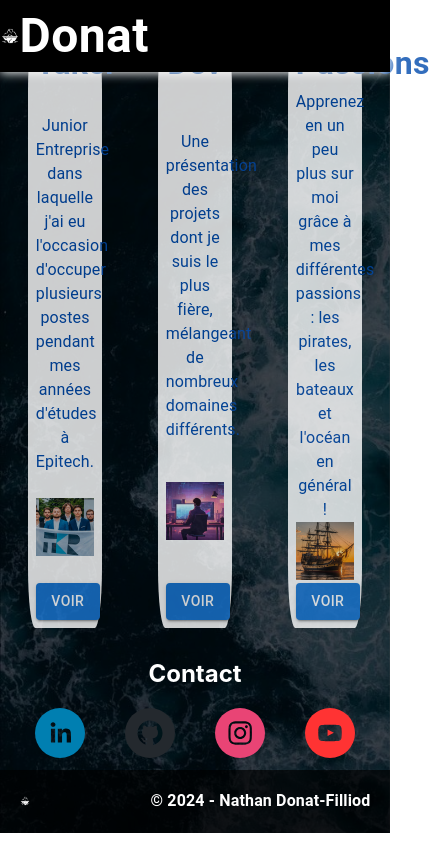
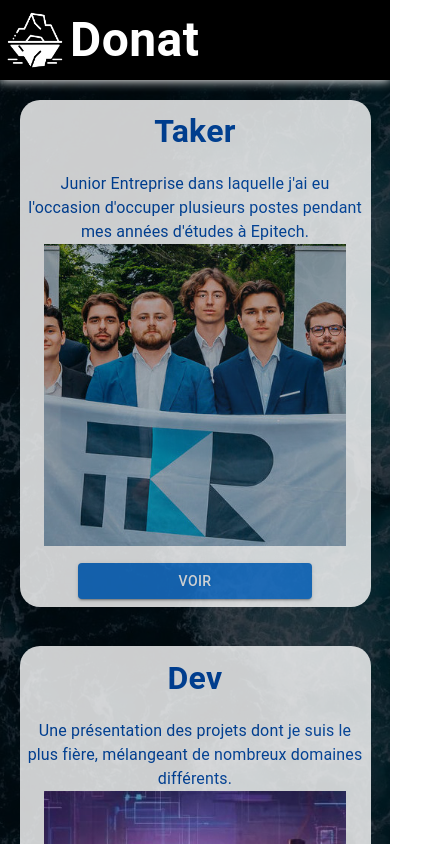
Before and after one commit to DonatNathan/donat-website, a React (Create React App) app: page / in a window 390 px wide. Shown: the top 844 px of the page, 430 px wide, since content can reach past the window. Built offline with nearby package versions, Linux system fonts and the light colour scheme.

Commit message:
[FIX] - Responsive website

```diff
--- a/src/modules/footer/Footer.js
+++ b/src/modules/footer/Footer.js
@@ -3,8 +3,8 @@ import { Box, Typography } from "@mui/material";
 
 const Footer = () => {
     return (
-        <Box sx={{width: "90%", padding: "5%", display: "flex", justifyContent: "space-between", alignItems: "center", backgroundColor: "rgba(0, 0, 0, 0.9)"}}>
-            <img alt="White Donat logo" src="/images/logo_white.png" width="3%" />
+        <Box sx={{width: "90%", flex: "0 1 150px", paddingLeft: "5%", paddingRight: "5%", display: "flex", justifyContent: "space-between", alignItems: "center", backgroundColor: "rgba(0, 0, 0, 0.9)"}}>
+            <img alt="White Donat logo" src="/images/logo_white.png" width="50px" />
             <Typography sx={{fontWeight: "bold"}}>© 2024 - Nathan Donat-Filliod</Typography>
         </Box>
     );
--- a/src/modules/header/Header.js
+++ b/src/modules/header/Header.js
@@ -10,8 +10,8 @@ const Header = () => {
     }
 
     return (
-        <Box onClick={headerOnClick} sx={{'&:hover': {cursor: "pointer"}, zIndex: 1, width: "100%", position: "fixed", top: 0, boxShadow: "0 1px 10px white", justifyContent: "left", display: "flex", flexDirection: "row", alignItems: "center", backgroundColor: "rgba(0, 0, 0, 1)"}}>
-            <img alt="White Donat Logo" src="/images/logo_white.png" width="5%" />
+        <Box onClick={headerOnClick} sx={{'&:hover': {cursor: "pointer"}, zIndex: 1, height: "80px", width: "100%", position: "fixed", top: 0, boxShadow: "0 1px 10px white", justifyContent: "left", display: "flex", flexDirection: "row", alignItems: "center", backgroundColor: "rgba(0, 0, 0, 1)"}}>
+            <img alt="White Donat Logo" src="/images/logo_white.png" width="70px" />
             <Typography sx={{fontSize: "300%", fontWeight: "bold"}}>Donat</Typography>
         </Box>
     )
--- a/src/pages/404.js
+++ b/src/pages/404.js
@@ -13,7 +13,7 @@ const Error404 = () => {
             <Box sx={{background: 'rgba(0,0,0,0) url("images/water.jpg") fixed', backgroundSize: "cover", color: "white", justifyContent: "center", alignItems: "center", display: "flex", flexDirection: "column"}}>
                 <Header />
                 <Box sx={{width: "90%", padding: "5%", textAlign: "center", marginTop: "5%", backgroundColor: "rgba(255, 255, 255, 0.6)", color: "black"}}>
-                    <img alt="404 error" src="images/404.png" />
+                    <img alt="404 error" src="images/404.png" style={{width: "40%", minWidth: "300px"}} />
                     <Typography sx={{fontSize: "250%", fontWeight: "bold", marginTop: "3%"}}>PAGE NOT FOUND</Typography>
                     <Typography>Oops ! Un pirate passant par là a volé tout son contenu !</Typography>
                 </Box>
--- a/src/pages/Home.js
+++ b/src/pages/Home.js
@@ -32,7 +32,7 @@ const ContactBlock = () => {
 
 const LittleImage = ({path, description}) => {
     return (
-        <img alt={description} src={path} />
+        <img alt={description} src={path} width="90%" />
     )
 }
 
@@ -43,18 +43,18 @@ const SubPageBlock = ({title, value, setPageBlock, description}) => {
     }
 
     return (
-        <Box sx={{display: "flex", flexDirection: "column", justifyContent: "space-between", height: "auto", borderRadius: "10%", backgroundColor: "#FFFFFF", color: "#004AAD", opacity: 0.8, padding: "2%", marginTop: "3%", textAlign: "center", width: "15%", ":hover": {opacity: 1}}}>
+        <Box sx={{margin: "5%", minWidth: 200, maxWidth: 500, display: "flex", flexGrow: 1, flexDirection: "column", alignItems: "center", justifyContent: "space-between", height: "auto", borderRadius: "20px", backgroundColor: "#FFFFFF", color: "#004AAD", opacity: 0.8, padding: "2%", textAlign: "center", width: "15%", ":hover": {opacity: 1}}}>
             <Typography sx={{fontWeight: "bold", fontSize: "200%", marginBottom: "5%"}}>{title}</Typography>
             <Typography sx={{}}>{description}</Typography>
             <LittleImage path={`images/${value}.jpg`} description={description} />
-            <Button onClick={onButtonClick} variant="contained" sx={{marginTop: "5%"}}>Voir</Button>
+            <Button onClick={onButtonClick} variant="contained" sx={{marginTop: "5%", width: "70%"}}>Voir</Button>
         </Box>
     )
 }
 
 const HomeBlock = ({setPageBlock}) => {
     return (
-        <Box sx={{width: "100%", marginTop: "5%", display: "flex", justifyContent: "space-around", backgroundColor: "rgba(0, 0, 0, 0.7)"}}>
+        <Box sx={{width: "100%", marginTop: "80px", display: "flex", flexWrap: "wrap", justifyContent: "space-around", backgroundColor: "rgba(0, 0, 0, 0.7)"}}>
             <SubPageBlock title="Taker" value="taker" setPageBlock={setPageBlock} description="Junior Entreprise dans laquelle j'ai eu l'occasion d'occuper plusieurs postes pendant mes années d'études à Epitech." />
             <SubPageBlock title="Dev" value="dev" setPageBlock={setPageBlock} description="Une présentation des projets dont je suis le plus fière, mélangeant de nombreux domaines différents." />
             <SubPageBlock title="Passions" value="passion" setPageBlock={setPageBlock} description="Apprenez en un peu plus sur moi grâce à mes différentes passions : les pirates, les bateaux et l'océan en général !" />
@@ -70,13 +70,15 @@ const MainBlock = ({pageBlock, setPageBlock}) => {
 
     return (
         <>
-            {pageBlock !== "menu" && <Box sx={{paddingTop: "1%", width: "100%", marginTop: "5%", backgroundColor: "rgba(0, 0, 0, 0.7)", display: "flex", justifyContent: "center"}}><IconButton onClick={arrowOnClick} sx={{color: "white", backgroundColor: "rgba(255, 255, 255, 0.1)"}}><ArrowBackIcon /></IconButton></Box>}
+            {pageBlock !== "menu" && <Box sx={{paddingTop: "1%", width: "100%", marginTop: "80px", backgroundColor: "rgba(0, 0, 0, 0.7)", display: "flex", justifyContent: "center"}}><IconButton onClick={arrowOnClick} sx={{color: "white", backgroundColor: "rgba(255, 255, 255, 0.1)"}}><ArrowBackIcon /></IconButton></Box>}
+            <Box sx={{flex: 1, display: "flex", flexDirection: "column"}}>
                 {
                     pageBlock === "menu" ? <HomeBlock setPageBlock={setPageBlock} /> :
                     pageBlock === "taker" ? <TakerBlock /> :
                     pageBlock === "dev" ? <SoonBlock /> :
                     pageBlock === "passion" ? <SoonBlock /> : <Box></Box>
                 }
+            </Box>
         </>
     )
 }
@@ -85,14 +87,12 @@ const HomePage = () => {
 
     const [pageBlock, setPageBlock] = useState("menu");
 
-    console.log(pageBlock);
-
     return (
         <>
             <Helmet>
                 <title>Nathan Donat-Filliod</title>
             </Helmet>
-            <Box sx={{background: 'rgba(0,0,0,0) url("images/water.jpg") fixed', backgroundSize: "cover", color: "white", justifyContent: "center", alignItems: "center", display: "flex", flexDirection: "column"}}>
+            <Box sx={{height: "100%", background: 'rgba(0,0,0,0) url("images/water.jpg") fixed', backgroundSize: "cover", color: "white", justifyContent: "center", alignItems: "center", display: "flex", flexDirection: "column", flexFlow: "column"}}>
                 <Header />
                 <MainBlock pageBlock={pageBlock} setPageBlock={setPageBlock} />
                 <ContactBlock />
--- a/src/pages/Soon.js
+++ b/src/pages/Soon.js
@@ -3,8 +3,8 @@ import React from "react";
 
 const SoonBlock = () => {
     return (
-        <Box sx={{width: "100%", alignItems: "center", display: "flex", flexDirection: "column", backgroundColor: "rgba(0, 0, 0, 0.7)"}}>
-            <img alt="Ship" src="images/soon_page.png" width="40%" />
+        <Box sx={{width: "100%", flex: "1 1 auto", alignItems: "center", display: "flex", flexDirection: "column", backgroundColor: "rgba(0, 0, 0, 0.7)"}}>
+            <img alt="Ship" src="images/soon_page.png" style={{width: "40%", minWidth: "300px"}} />
         </Box>
     )
 }
--- a/src/pages/Taker.js
+++ b/src/pages/Taker.js
@@ -3,12 +3,12 @@ import { Box } from "@mui/material"
 
 const JobTaker = ({name, date}) => {
     return (
-        <Box sx={{height: "200px", borderRadius: "10%", backgroundColor: "#FFFFFF", color: "#004AAD", opacity: 0.8, padding: "2%", marginTop: "3%", textAlign: "center", width: "15%", ":hover": {opacity: 1}}}>
+        <Box sx={{height: "200px", flexGrow: 1, minWidth: 200, maxWidth: 250, margin: "5%", borderRadius: "20px", backgroundColor: "#FFFFFF", color: "#004AAD", opacity: 0.8, padding: "2%", textAlign: "center", width: "15%", ":hover": {opacity: 1}}}>
             <Box sx={{height: "60%"}}>
                 <h3>{name}</h3>
                 <p>{date}</p>
             </Box>
-            <img alt="Junior Conseil Taker logo" src="/images/Junior-Conseil-Taker.png" width="30%" />
+            <img alt="Junior Conseil Taker logo" src="/images/Junior-Conseil-Taker.png" width="50px" />
         </Box>
     )
 }
@@ -18,7 +18,7 @@ const TakerBlock = () => {
         <Box sx={{alignItems: "center", display: "flex", flexDirection: "column", backgroundColor: "rgba(0, 0, 0, 0.7)"}}>
             <h2>Junior Conseil Taker</h2>
             <img alt="Junior Conseil Taker team" src="/images/taker-cne.jpg" width="70%" />
-            <Box sx={{width: "70%", display: "flex", justifyContent: "space-around"}}>
+            <Box sx={{width: "70%", display: "flex", flexWrap: "wrap", justifyContent: "space-around"}}>
                 <JobTaker name="Chargé d'Affaire" date="01/11/2022 - TODAY" />
                 <JobTaker name="Trésorier" date="07/05/2023 - 01/07/2024" />
                 <JobTaker name="Membre du Comité d'Orientation Stratégique" date="03/07/2024 - TODAY" />
```
Lines whose indentation alone changed are shown as unchanged.
